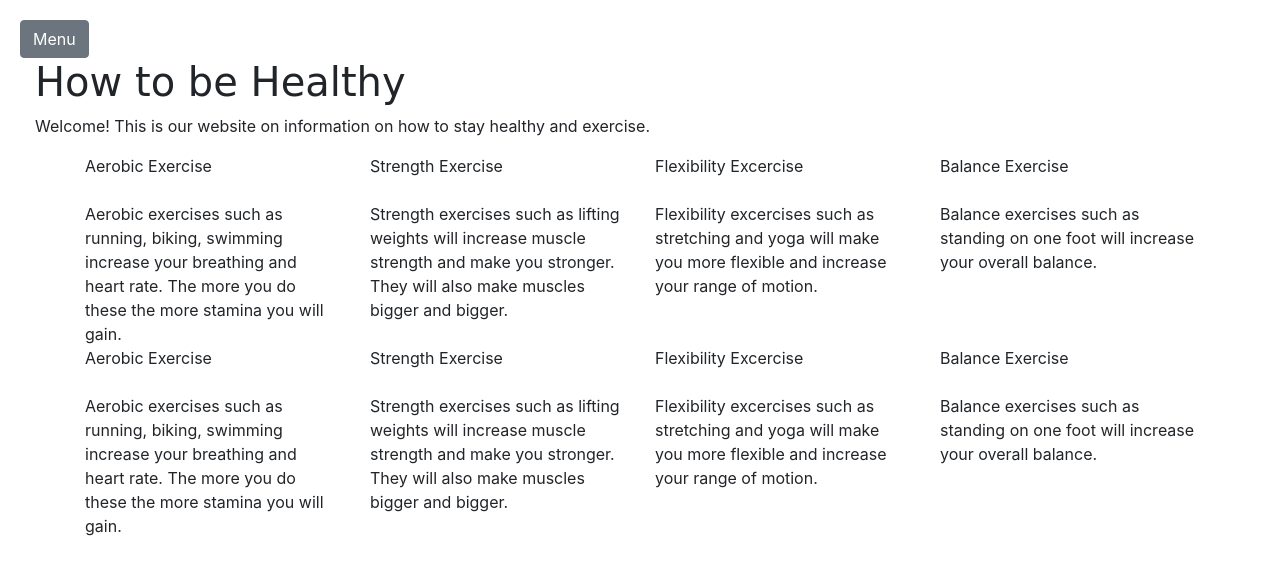
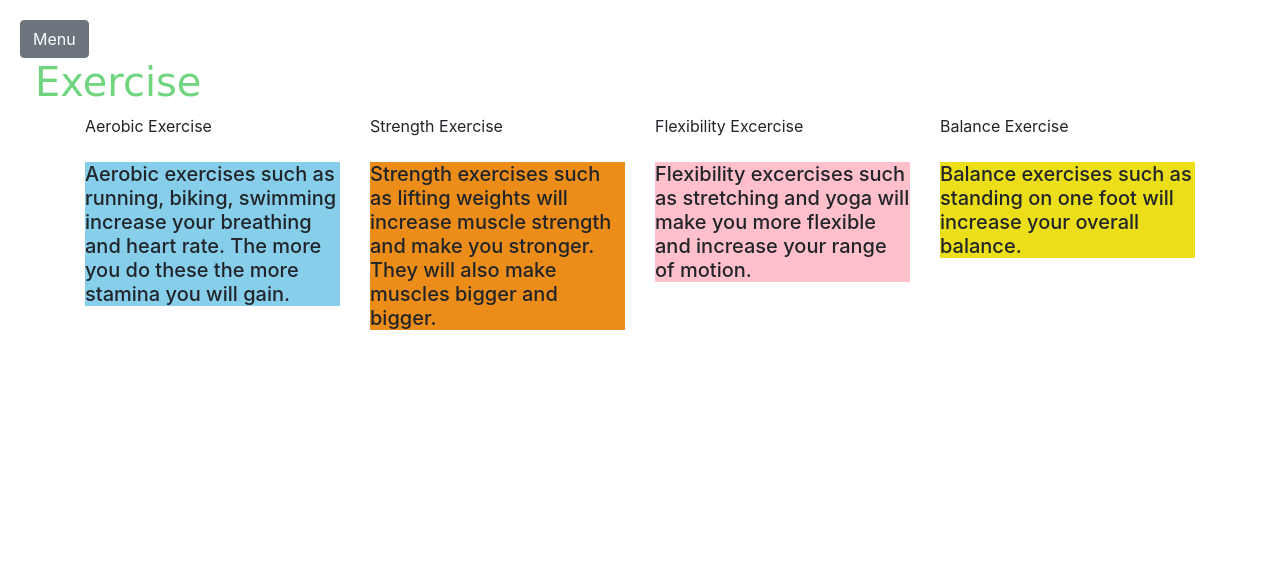
Before and after one commit to stanleym1379/health-website, a plain HTML site: page exercise.html in a window 1280 px wide. Drawn offline with Linux system fonts and the light colour scheme; a web font is replaced by a local one.

Commit message:
exercise

```diff
--- a/css/custom.css
+++ b/css/custom.css
@@ -254,3 +254,6 @@ address {
         font-size: 60px;
     }
 }
+.col-sm-3{
+    background-color:black;
+}
--- a/exercise.html
+++ b/exercise.html
@@ -18,6 +18,27 @@
   <!-- Custom styles for this template -->
   <link href="css/simple-sidebar.css" rel="stylesheet">
 
+<style>
+  h1{
+    color:#71D580;
+    }
+    .col-sm-3 h2{
+    background-color:pink;
+    font-size:20px;
+}
+.col-sm-3 h3{
+    background-color:skyblue;
+    font-size:20px;
+}
+.col-sm-3 h4{
+    background-color:#EC8D1A;
+    font-size:20px;
+}
+.col-sm-3 h5{
+    background-color:#ECDF1A;
+    font-size:20px;
+}
+</style>
 </head>
 
 <body>
@@ -65,50 +86,28 @@
       <a href="#menu-toggle" class="btn btn-secondary" id="menu-toggle">Menu</a>
       <div class="container-fluid">
 
-        <h1>How to be Healthy</h1>
-        <p>Welcome! This is our website on information on how to stay healthy and exercise.</p>
-        <div class="container">
-          <div class="row">
-            <div class="col-sm-3">
-              Aerobic Exercise
-              <br><br> Aerobic exercises such as running, biking, swimming increase your breathing and heart rate. The more you do these the more stamina you will gain.
-            </div>
-            <div class="col-sm-3">
-              Strength Exercise
-              <br><br> Strength exercises such as lifting weights will increase muscle strength and make you stronger. They will also make muscles bigger and bigger.
-            </div>
-            <div class="col-sm-3">
-              Flexibility Excercise
-              <br><br> Flexibility excercises such as stretching and yoga will make you more flexible and increase your range of motion.
-            </div>
-            <div class="col-sm-3">
-              Balance Exercise
-              <br><br> Balance exercises such as standing on one foot will increase your overall balance.
-            </div>
-          </div>
-        </div>
+        <h1>Exercise</h1>
 
         <div class="container">
           <div class="row">
             <div class="col-sm-3">
               Aerobic Exercise
-              <br><br> Aerobic exercises such as running, biking, swimming increase your breathing and heart rate. The more you do these the more stamina you will gain.
+              <br><br> <h3>Aerobic exercises such as running, biking, swimming increase your breathing and heart rate. The more you do these the more stamina you will gain.</h3>
             </div>
             <div class="col-sm-3">
               Strength Exercise
-              <br><br> Strength exercises such as lifting weights will increase muscle strength and make you stronger. They will also make muscles bigger and bigger.
+              <br><br> <h4>Strength exercises such as lifting weights will increase muscle strength and make you stronger. They will also make muscles bigger and bigger.</h4>
             </div>
             <div class="col-sm-3">
               Flexibility Excercise
-              <br><br> Flexibility excercises such as stretching and yoga will make you more flexible and increase your range of motion.
+              <br><br> <h2>Flexibility excercises such as stretching and yoga will make you more flexible and increase your range of motion.</h2>
             </div>
             <div class="col-sm-3">
               Balance Exercise
-              <br><br> Balance exercises such as standing on one foot will increase your overall balance.
+              <br><br> <h5>Balance exercises such as standing on one foot will increase your overall balance.</h5>
             </div>
           </div>
         </div>
-
 
 
 
```
